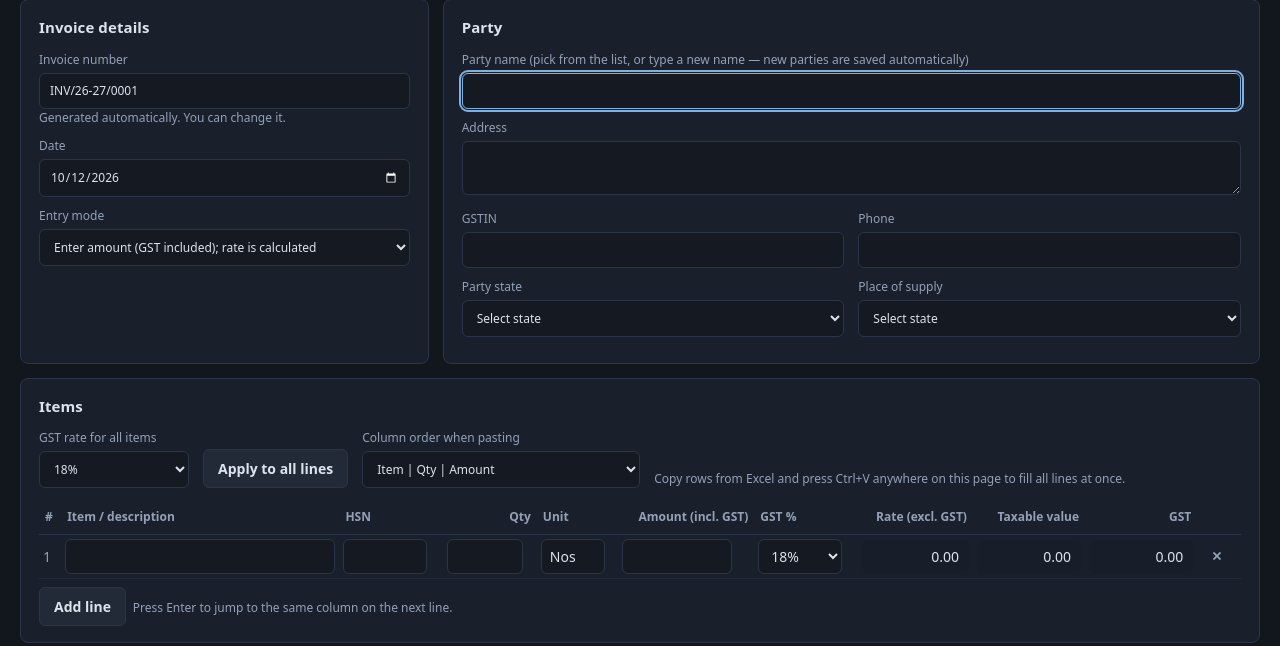
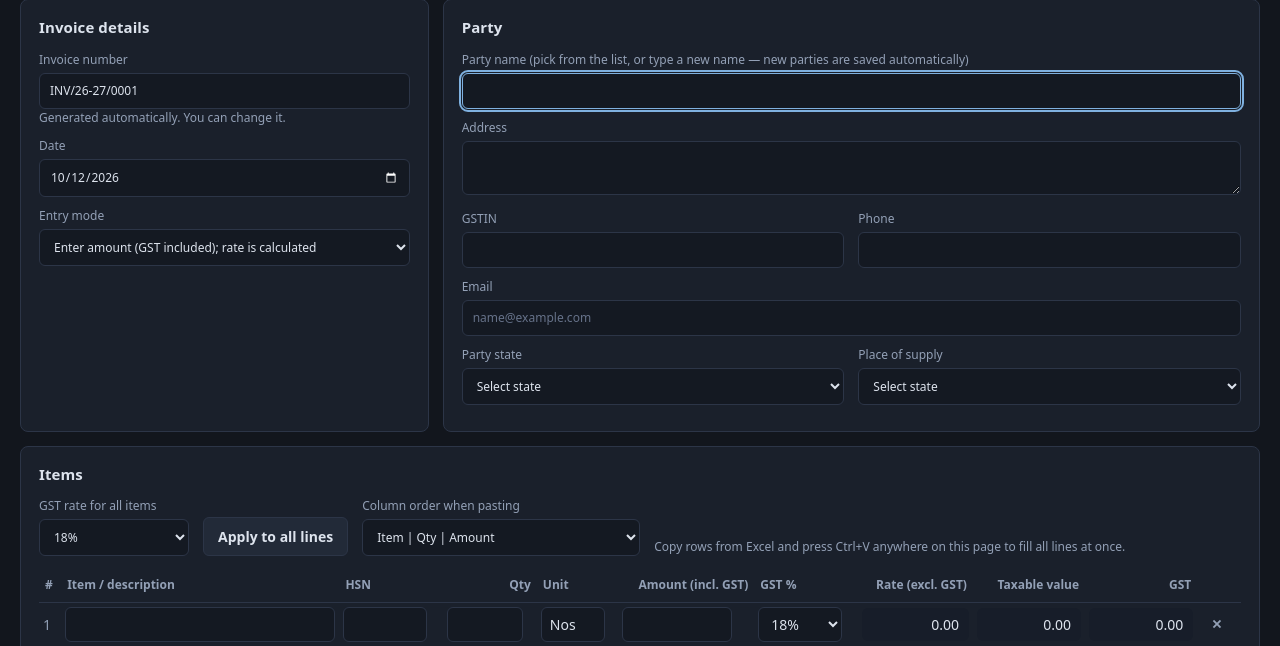
Before and after one commit to souravdas007123/Billing, a Django app: page /new/ in a window 1280 px wide. Shown: the part 73-719 px from the top of the page. Run offline with Django 4.2, Linux system fonts and the light colour scheme; the visitor is signed in with stand-in values (Sample User, id 1); data comes from the database, SQL or seed files in the repository; data that the repository does not hold is empty.

Commit message:
Show the party email on the invoice form and printed invoice
- Add an Email field to the party section; selecting a party fills it in.
- Store the email on each invoice (snapshot, like the other party details)
  and save it on newly created parties.
- Validate the address format on the server; the field stays optional.
- Print the email in the Bill To box; show it in the admin party list.
- Migration 0003 adds Invoice.party_email (existing invoices get an empty value).

Co-Authored-By: Claude Sonnet 5.5 <noreply@anthropic.com>
Claude-Session: https://claude.ai/code/session_01HiLuxheTy3d6sPwmP5Lfkn

```diff
--- a/billing/admin.py
+++ b/billing/admin.py
@@ -10,8 +10,8 @@ class FirmAdmin(admin.ModelAdmin):
 
 @admin.register(Party)
 class PartyAdmin(admin.ModelAdmin):
-    list_display = ("name", "gstin", "state", "phone")
-    search_fields = ("name", "gstin", "phone")
+    list_display = ("name", "gstin", "state", "phone", "email")
+    search_fields = ("name", "gstin", "phone", "email")
 
 
 @admin.register(Product)
--- a/billing/models.py
+++ b/billing/models.py
@@ -108,6 +108,7 @@ class Invoice(models.Model):
     party_gstin = models.CharField(max_length=15, blank=True)
     party_state = models.CharField(max_length=60, blank=True)
     party_phone = models.CharField(max_length=40, blank=True)
+    party_email = models.EmailField(blank=True)
 
     place_of_supply = models.CharField(max_length=60, blank=True)
     price_mode = models.CharField(max_length=4, choices=PRICE_MODES, default="EXCL")
--- a/billing/templates/billing/invoice_form.html
+++ b/billing/templates/billing/invoice_form.html
@@ -67,6 +67,9 @@
       </label>
       <label>Phone
         <input id="party_phone" maxlength="40">
+      </label>
+      <label class="full">Email
+        <input id="party_email" type="email" maxlength="254" autocomplete="off" placeholder="name@example.com">
       </label>
       <label>Party state
         <select id="party_state"></select>
@@ -388,6 +391,7 @@
     $('party_gstin').value = p.gstin || '';
     $('party_state').value = p.state || '';
     $('party_phone').value = p.phone || '';
+    $('party_email').value = p.email || '';
     posManual = false;
     $('place_of_supply').value = p.state || '';
     gstinHint();
@@ -442,6 +446,7 @@
       party_gstin: $('party_gstin').value,
       party_state: $('party_state').value,
       party_phone: $('party_phone').value,
+      party_email: $('party_email').value,
       place_of_supply: effectivePlace(),
       notes: $('notes').value,
       items: allRows().map(tr => { const o = {}; FIELDS.forEach(f => { o[f] = get(tr, f); }); return o; }),
@@ -530,6 +535,7 @@
   $('party_gstin').value = inv.party_gstin;
   $('party_state').value = inv.party_state;
   $('party_phone').value = inv.party_phone;
+  $('party_email').value = inv.party_email || '';
   $('place_of_supply').value = inv.place_of_supply;
   posManual = !!inv.place_of_supply && inv.place_of_supply !== inv.party_state;
   $('notes').value = inv.notes;
--- a/billing/templates/billing/invoice_print.html
+++ b/billing/templates/billing/invoice_print.html
@@ -61,6 +61,7 @@
       {% if invoice.party_address %}<div class="pre">{{ invoice.party_address }}</div>{% endif %}
       {% if invoice.party_gstin %}<div>GSTIN: {{ invoice.party_gstin }}</div>{% endif %}
       {% if invoice.party_phone %}<div>Ph: {{ invoice.party_phone }}</div>{% endif %}
+      {% if invoice.party_email %}<div>Email: {{ invoice.party_email }}</div>{% endif %}
       {% if invoice.party_state %}<div>State: {{ invoice.party_state }}</div>{% endif %}
     </div>
     <div class="box">
--- a/billing/views.py
+++ b/billing/views.py
@@ -1,5 +1,6 @@
 import datetime
 import json
+import re
 from decimal import Decimal
 
 from django.conf import settings
@@ -16,6 +17,7 @@ from .calc import D, amount_in_words, compute_invoice, q2
 from .models import STATE_CODES, Firm, Invoice, InvoiceItem, Party, Product
 
 MAX_ROWS = 500
+EMAIL_RE = re.compile(r"^[^@\s]+@[^@\s]+\.[^@\s]+$")
 MAX_AMOUNT = Decimal("99999999999")  # stays below the DB field limit (14,2)
 
 
@@ -111,6 +113,9 @@ def _clean_payload(data, firm):
     elif len(party_name) > 200:
         errors.append("The party name is too long.")
 
+    party_email = (data.get("party_email") or "").strip()
+    if party_email and (len(party_email) > 254 or not EMAIL_RE.match(party_email)):
+        errors.append("Enter a valid party email address.")
     party_state = (data.get("party_state") or "").strip()
     if party_state and party_state not in STATE_CODES:
         errors.append("Select a valid party state.")
@@ -204,6 +209,7 @@ def _clean_payload(data, firm):
         "party_gstin": (data.get("party_gstin") or "").strip().upper()[:15],
         "party_state": party_state,
         "party_phone": (data.get("party_phone") or "").strip()[:40],
+        "party_email": party_email,
         "place_of_supply": place,
         "price_mode": price_mode,
         "notes": (data.get("notes") or "").strip(),
@@ -218,7 +224,7 @@ def _resolve_party(c):
     if party is None:
         party = Party.objects.create(
             name=c["party_name"], address=c["party_address"], gstin=c["party_gstin"],
-            state=c["party_state"], phone=c["party_phone"],
+            state=c["party_state"], phone=c["party_phone"], email=c["party_email"],
         )
     return party
 
@@ -255,6 +261,7 @@ def invoice_save(request, pk=None):
             inv.party_gstin = c["party_gstin"]
             inv.party_state = c["party_state"]
             inv.party_phone = c["party_phone"]
+            inv.party_email = c["party_email"]
             inv.place_of_supply = c["place_of_supply"]
             inv.price_mode = c["price_mode"]
             inv.is_intra_state = r["intra"]
@@ -299,6 +306,7 @@ def invoice_form(request, pk=None):
             "party_gstin": invoice.party_gstin,
             "party_state": invoice.party_state,
             "party_phone": invoice.party_phone,
+            "party_email": invoice.party_email,
             "place_of_supply": invoice.place_of_supply,
             "notes": invoice.notes,
             "items": [
@@ -315,7 +323,7 @@ def invoice_form(request, pk=None):
             "date": today.isoformat(),
             "price_mode": "AMT",
             "party_name": "", "party_address": "", "party_gstin": "", "party_state": "",
-            "party_phone": "", "place_of_supply": "", "notes": "", "items": [],
+            "party_phone": "", "party_email": "", "place_of_supply": "", "notes": "", "items": [],
         }
 
     init = {
@@ -326,7 +334,7 @@ def invoice_form(request, pk=None):
         "state_codes": STATE_CODES,
         "gst_rates": [_plain(r) for r in settings.GST_RATES],
         "default_gst": _plain(settings.DEFAULT_GST_RATE),
-        "parties": list(Party.objects.values("id", "name", "address", "gstin", "state", "phone")),
+        "parties": list(Party.objects.values("id", "name", "address", "gstin", "state", "phone", "email")),
         "products": [
             {"name": p.name, "hsn": p.hsn, "unit": p.unit, "rate": _plain(p.rate), "gst_rate": _plain(p.gst_rate)}
             for p in Product.objects.all()
```
Also changed, not shown: billing/tests.py (+18 -1 lines), README.md, billing/migrations/0003_invoice_party_email.py (added).
